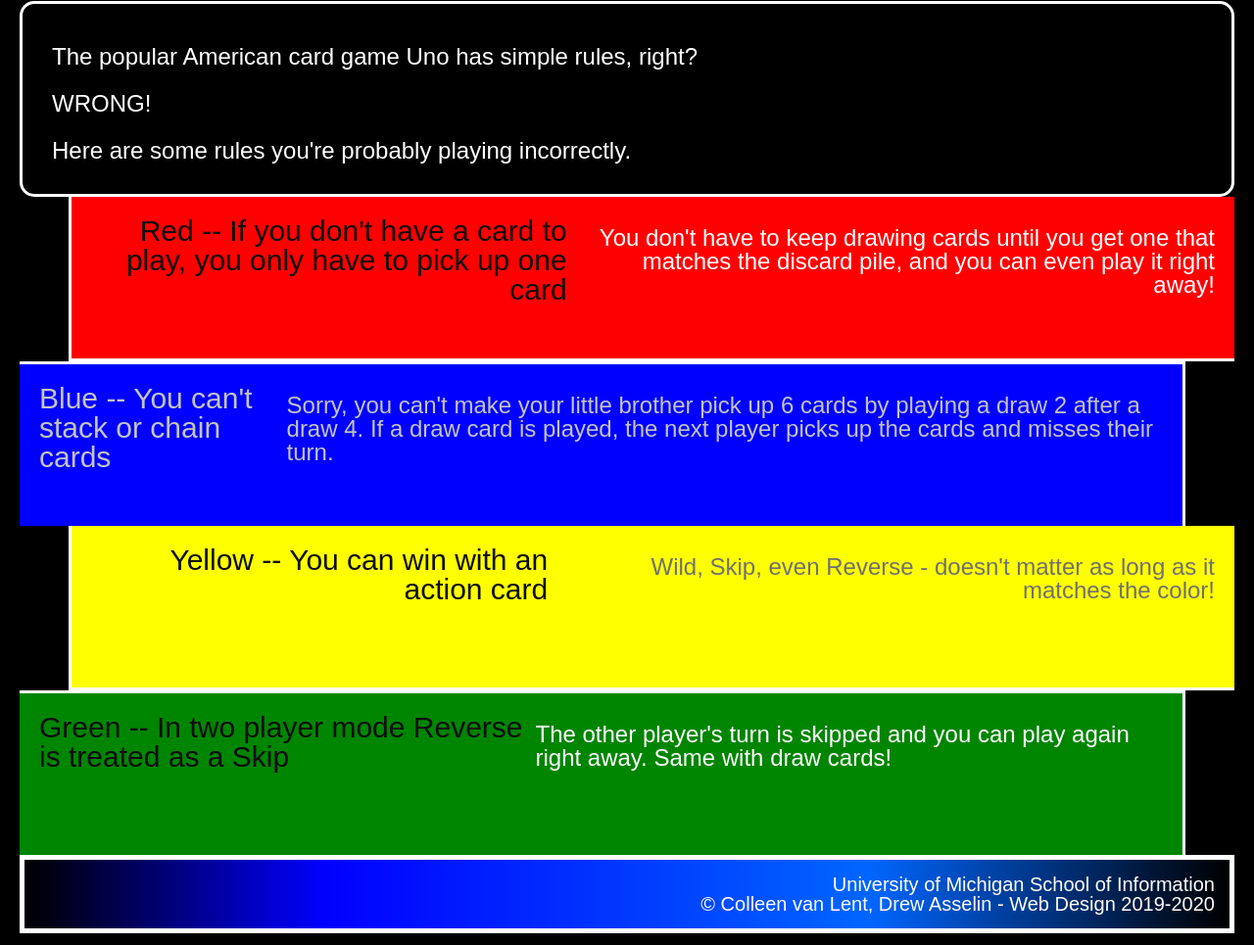
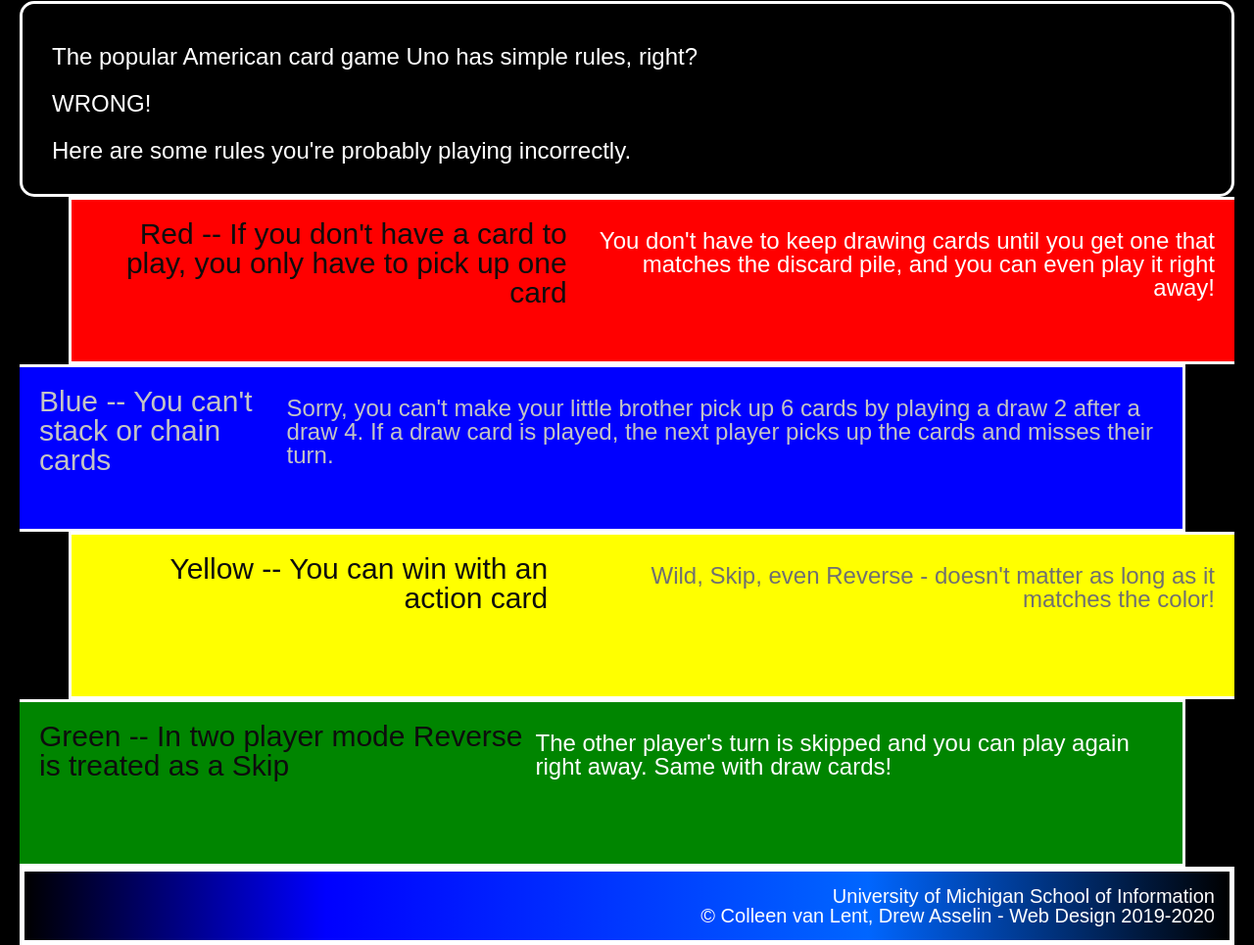
Before and after one commit to yvonne-nguyen/hw2-2024, a plain HTML site: page index.html in a window 1280 px wide. Shown: the part 327-1292 px from the top of the page at 98% size. Drawn offline with Linux system fonts and the light colour scheme.

Commit message:
style.css

```diff
--- a/css/style.css
+++ b/css/style.css
@@ -45,9 +45,7 @@ div{
     background-color: #FF0000;
     text-align: right;
     margin-left: 50px;
-    /* border-bottom: 2px;
-    border-left: 5px; */
-    border-top: 2px;
+    /* border: none; */
     border-right: 5px;
 }
 
@@ -55,7 +53,7 @@ div{
     background-color: #0000FF;
     text-align: left;
     margin-right: 50px;
-    border-bottom: 2px;
+    /* border-bottom: 2px; */
     border-left: 5px;
 }
 
@@ -71,7 +69,7 @@ div{
     background-color: #FFFF00;
     text-align: right;
     margin-left: 50px;
-    border-top: 2px;
+    /* border-top: 2px; */
     border-right: 5px;
 }
 
@@ -83,7 +81,7 @@ div{
     background-color: #008500;
     text-align: left;
     margin-right: 50px;
-    border-bottom: 2px;
+    /* border-bottom: 2px; */
     border-left: 5px;
 }
 
```
